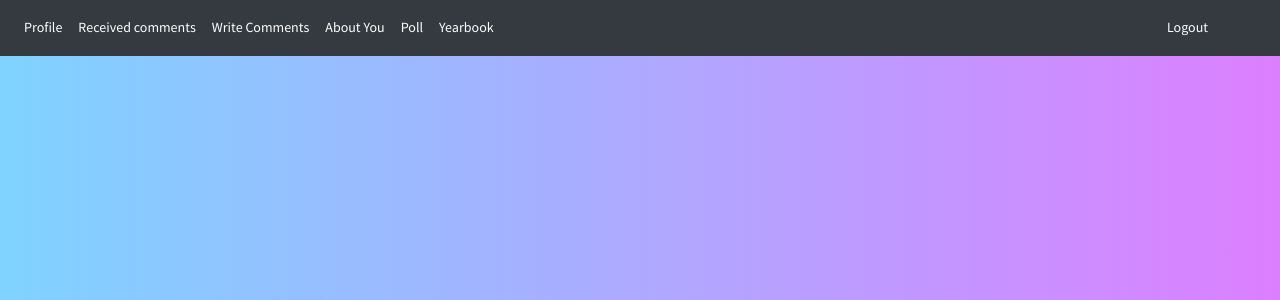
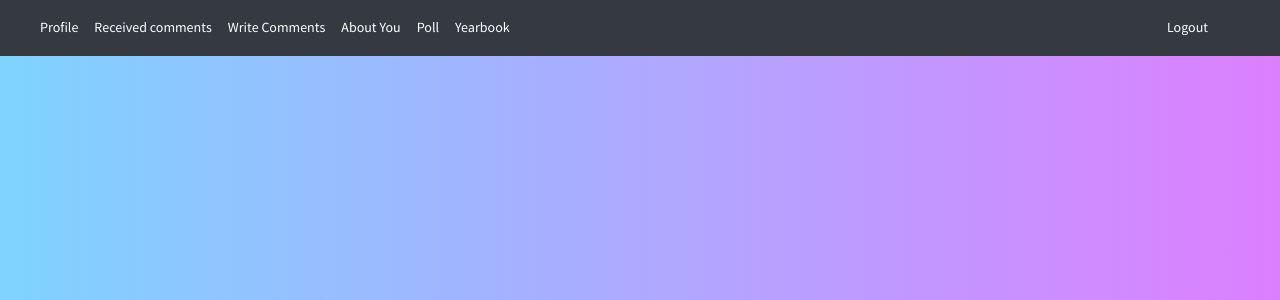
Before and after one commit to subodhk01/Yearbook, a Django app: page /yearbook in a window 1280 px wide. Shown: the top 300 px of the page. Run offline with Django 3.2, Linux system fonts and the light colour scheme; parts of the project's set-up code (start-up, migrations or seed data) failed here and were passed over; some libraries are stand-ins or nearby versions.

Commit message:
navbar changes

```diff
--- a/myapp/static/myapp/css/main.css
+++ b/myapp/static/myapp/css/main.css
@@ -613,3 +613,10 @@ input:-webkit-autofill {
   text-align: center;
   font-family: SourceSansPro-SemiBold;
 }
+
+.navbar-container {
+  width: 100%;
+}
+.navbar-container a {
+  color: white !important;
+}
--- a/myapp/templates/myapp/profile.html
+++ b/myapp/templates/myapp/profile.html
@@ -11,37 +11,40 @@
 <body>
 
 	{% block topbar %}
-	<nav style="background: rgba(200,200,200,0.5);
-/*  background: -webkit-linear-gradient(left, rgba(0,168,255,0.5), rgba(185,0,255,0.5));
-  background: -o-linear-gradient(left, rgba(0,168,255,0.5), rgba(185,0,255,0.5));
-  background: -moz-linear-gradient(left, rgba(0,168,255,0.5), rgba(185,0,255,0.5));
-  background: linear-gradient(left, rgba(0,168,255,0.5), rgba(185,0,255,0.5));*/ position: relative; width: 100%" class="navbar navbar-expand-sm bg-dark navbar-dark">
-	  <!-- Links -->
-	  <ul style="color:white !important;" class="navbar-nav">
+	<div class="navbar-container">
+		<nav class="navbar navbar-expand-md bg-dark navbar-dark">
+			<a class="navbar-brand" href="#"></a>
+			<button class="navbar-toggler" type="button" data-toggle="collapse" data-target="#collapsibleNavbar">
+			  <span class="navbar-toggler-icon"></span>
+			</button>
+			<div class="collapse navbar-collapse" id="collapsibleNavbar">
+			  <ul class="navbar-nav">
 				<li class="nav-item">
-			<a class="nav-link" href="/profile" style="color:white">Profile</a>
+					<a class="nav-link" href="/profile">Profile</a>
 				</li>
 				<li class="nav-item">
-			<a class="nav-link" href="/otherComment" style="color:white">Received comments</a>
+					<a class="nav-link" href="/otherComment">Received comments</a>
 				</li>
 				<li class="nav-item">
-			<a class="nav-link" href="/comment" style="color:white">Write Comments</a>
+					<a class="nav-link" href="/comment">Write Comments</a>
 				</li>
 				<li class="nav-item">
-			<a class="nav-link" href="/answer" style="color:white">About You</a>
+					<a class="nav-link" href="/answer">About You</a>
 				</li>
 				<li class="nav-item">
-			<a class="nav-link" href="/poll" style="color:white">Poll</a>
+					<a class="nav-link" href="/poll">Poll</a>
 				</li>
-			<a class="nav-link" href="/yearbook" style="color:white">Yearbook</a>
-<!-- 	    </li> -->
-
-
+				<li class="nav-item">
+					<a class="nav-link" href="/yearbook">Yearbook</a>
+				</li>
 				<li style="position:absolute; right: 5%" class="nav-item">
-		 	<a class="nav-link" href="/logout" style="color:white">Logout</a>
+					<a class="nav-link" href="/logout">Logout</a>
 			   </li>
 			  </ul>
+			</div>
 		  </nav>
+	</div>
+
 	{% endblock %}
 	<div class="container-login100">
 		{% block body %}
@@ -136,6 +139,10 @@
   src="https://code.jquery.com/jquery-3.3.1.min.js"
   integrity="sha256-FgpCb/KJQlLNfOu91ta32o/NMZxltwRo8QtmkMRdAu8="
   crossorigin="anonymous"></script>
+  <script
+  	src="https://maxcdn.bootstrapcdn.com/bootstrap/4.0.0/js/bootstrap.min.js"
+	integrity="sha384-JZR6Spejh4U02d8jOt6vLEHfe/JQGiRRSQQxSfFWpi1MquVdAyjUar5+76PVCmYl"
+	crossorigin="anonymous"></script>
   <script type="text/javascript">
   	$('input[type=file]').bind('change', function() {
 
```
Lines whose indentation alone changed are shown as unchanged.
